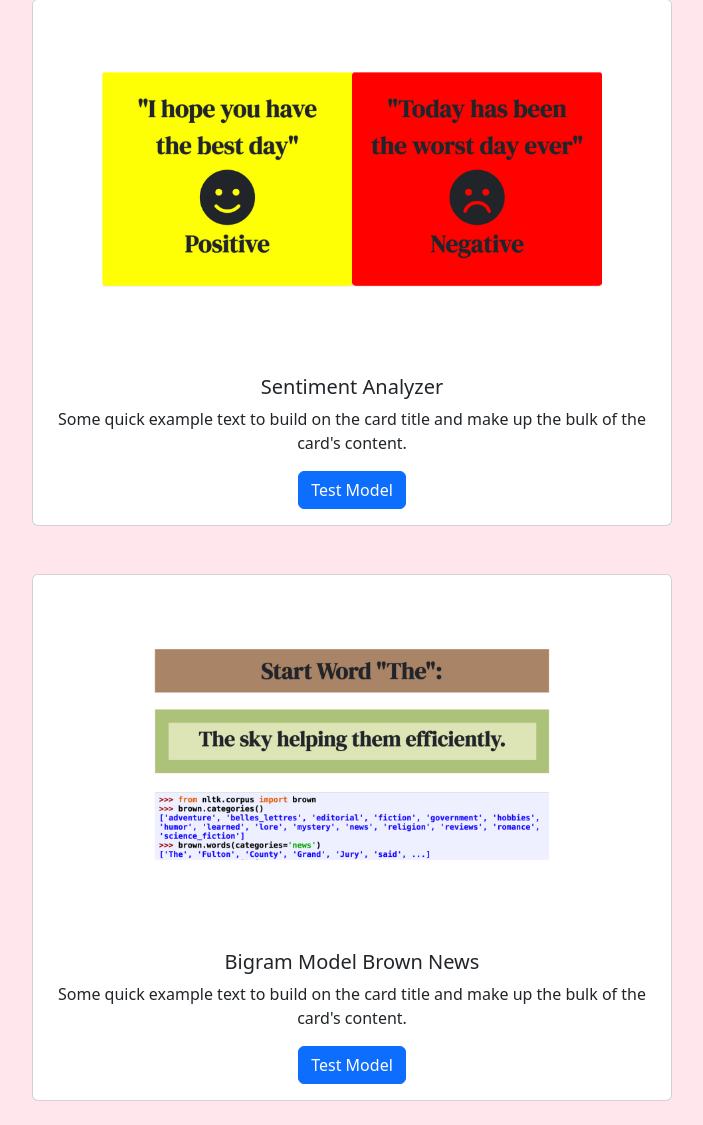
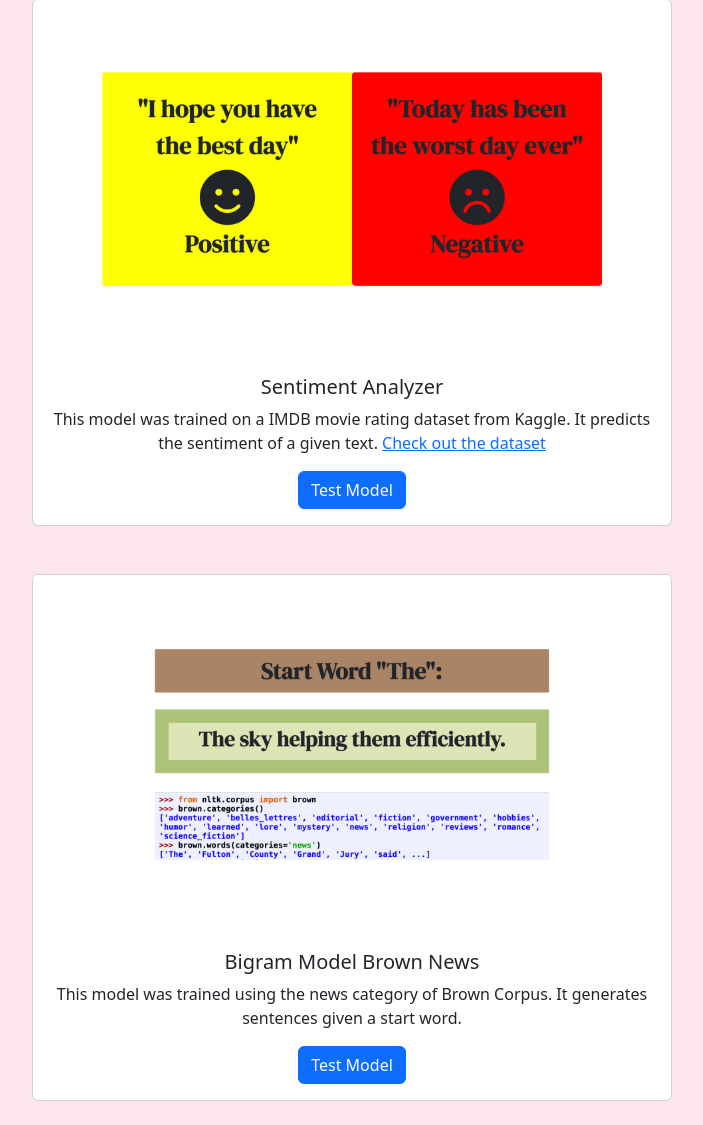
Before and after one commit to Kdinatale/LLM_Project3_New, a Flask app: page / in a window 1280 px wide. Shown: the part 121-1246 px from the top of the page, without its empty margins (288-991 px from the left). Run offline with Flask 3, Linux system fonts and the light colour scheme; parts of the project's set-up code (start-up, migrations or seed data) failed here and were passed over.

Commit message:
Update to wording of project description

```diff
--- a/templates/index.html
+++ b/templates/index.html
@@ -124,8 +124,12 @@
             <div class="card-body">
               <h5 class="card-title">Sentiment Analyzer</h5>
               <p class="card-text">
-                Some quick example text to build on the card title and make up
-                the bulk of the card's content.
+                This model was trained on a IMDB movie rating dataset from
+                Kaggle. It predicts the sentiment of a given text.
+                <a
+                  href="https://www.kaggle.com/datasets/yasserh/imdb-movie-ratings-sentiment-analysis"
+                  >Check out the dataset</a
+                >
               </p>
               <a href="/sentiment" class="btn btn-primary">Test Model</a>
             </div>
@@ -141,8 +145,8 @@
             <div class="card-body">
               <h5 class="card-title">Bigram Model Brown News</h5>
               <p class="card-text">
-                Some quick example text to build on the card title and make up
-                the bulk of the card's content.
+                This model was trained using the news category of Brown Corpus.
+                It generates sentences given a start word.
               </p>
               <a href="/bigram" class="btn btn-primary">Test Model</a>
             </div>
```
